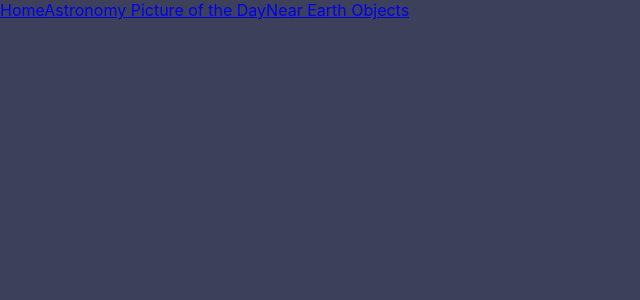
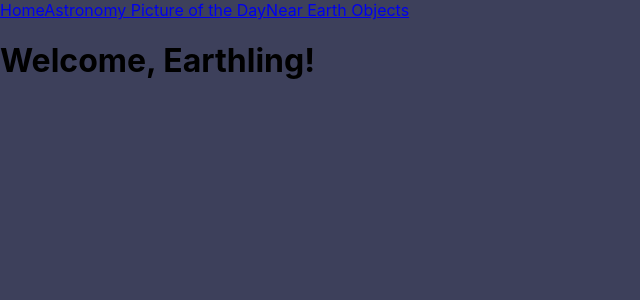
Before and after one commit to elijahlc/cosmic-explorer, a React (Create React App) app: page / in a window 1280 px wide. Shown: the top 300 px of the page, without its empty margins (0-640 px from the left). Built offline with nearby package versions, Linux system fonts and the light colour scheme.

Commit message:
added homepage

```diff
--- a/src/App.js
+++ b/src/App.js
@@ -1,6 +1,7 @@
 import { Routes, Route } from 'react-router-dom';
 
 import Nav from './Components/Nav';
+import Home from './Components/Home';
 
 import './App.css';
 
@@ -8,6 +9,10 @@ function App() {
 	return (
 		<div className="App">
 			<Nav />
+
+			<Routes>
+				<Route path="/" element={<Home />} />
+			</Routes>
 		</div>
 	);
 }
--- a/src/Components/Home.js
+++ b/src/Components/Home.js
@@ -0,0 +1,11 @@
+import React from 'react';
+
+const Home = () => {
+	return (
+		<>
+			<h1>Welcome, Earthling!</h1>
+		</>
+	);
+};
+
+export default Home;
```
